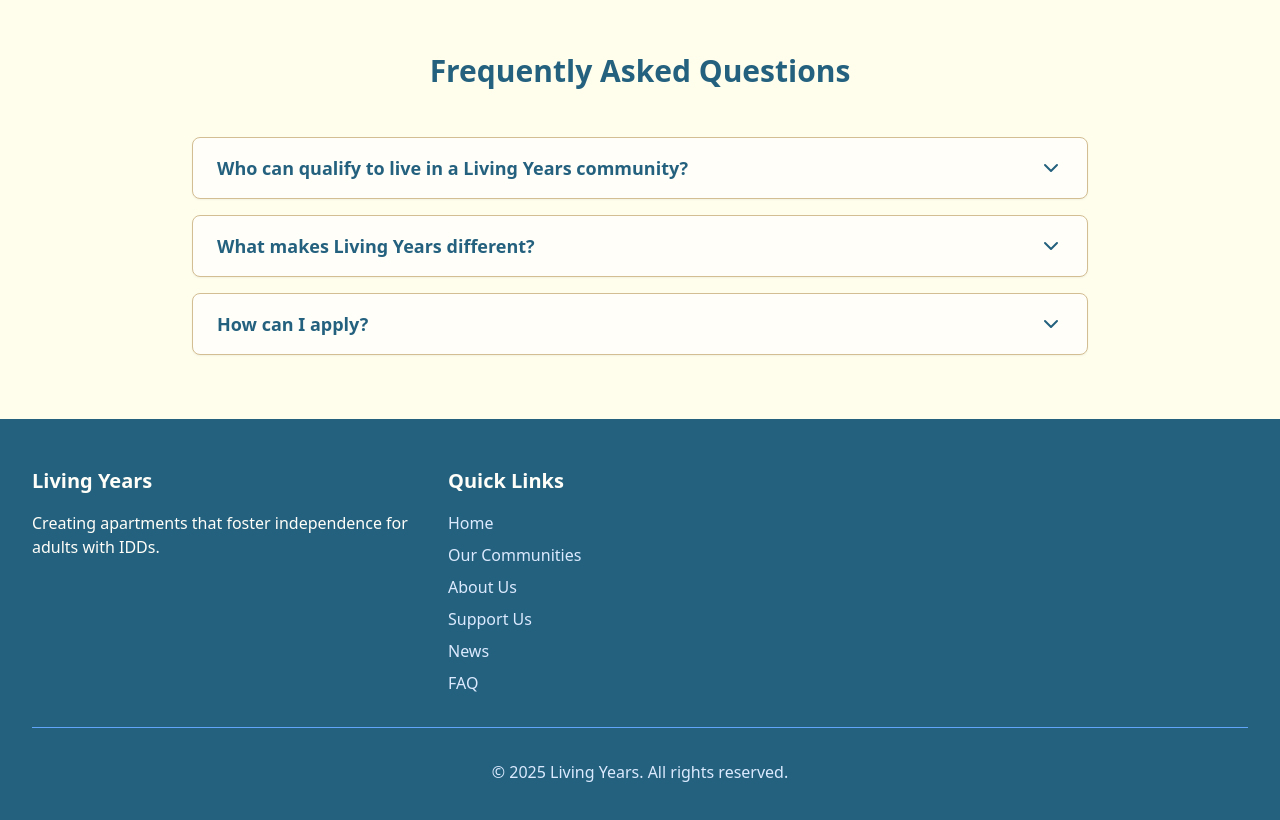
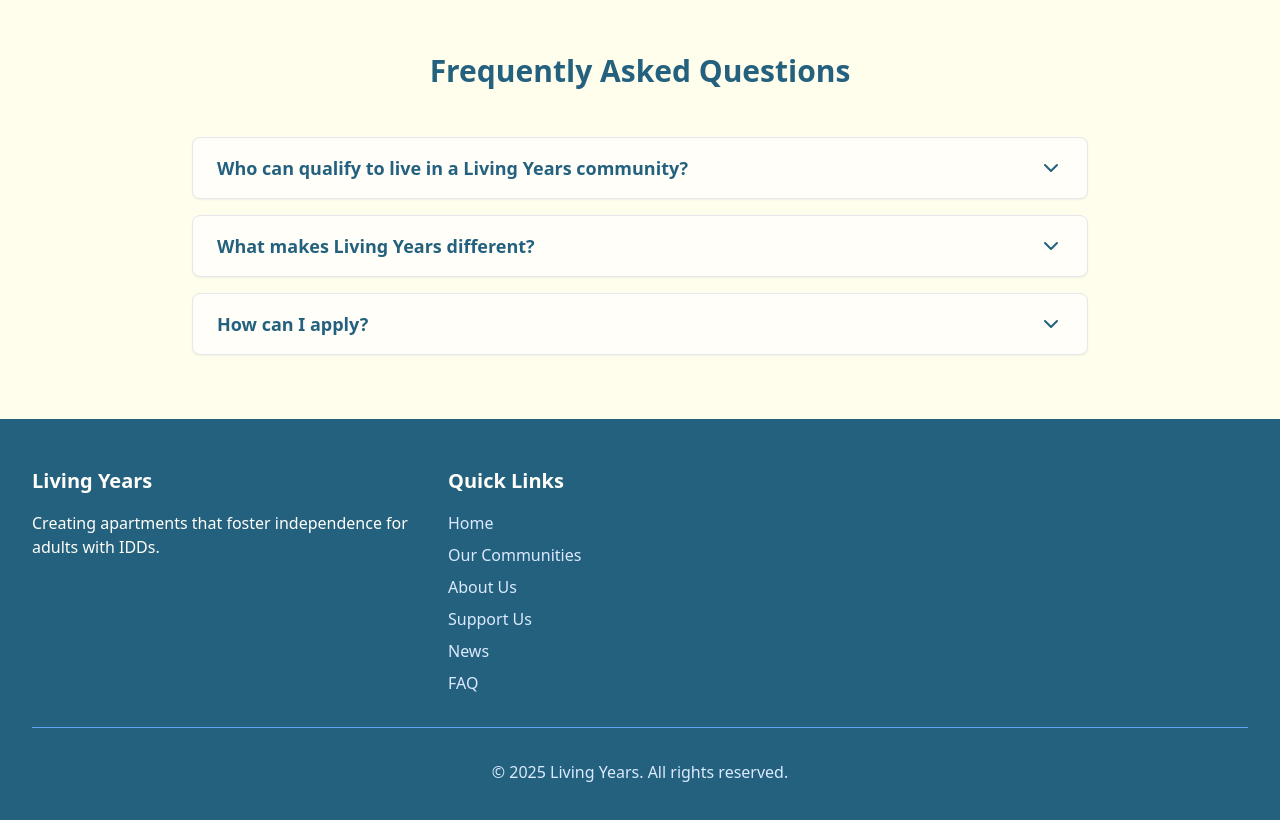
Before and after one commit to auzzie13/living-years-website, a React (Create React App) app: page / in a window 1280 px wide. Shown: the part 4240-5060 px from the top of the page. Built offline with nearby package versions, Linux system fonts and the light colour scheme.

Commit message:
changed Epley title, updated faq question

```diff
--- a/src/components/cards/FAQItem.jsx
+++ b/src/components/cards/FAQItem.jsx
@@ -4,11 +4,11 @@
 import React, { useState } from 'react';
 import { ChevronDown } from 'lucide-react';
 
-const FAQItem = ({ question, answer }) => {
+const FAQItem = ({ question, answer, hasButton, buttonText, onButtonClick }) => {
   const [isOpen, setIsOpen] = useState(false);
 
   return (
-    <div className="bg-living-white rounded-lg shadow-sm border border-living-gold overflow-hidden">
+    <div className="bg-living-white rounded-lg shadow-sm border border-gray-200 overflow-hidden">
       <button
         onClick={() => setIsOpen(!isOpen)}
         className="w-full px-6 py-4 flex justify-between items-center text-left hover:bg-gray-50 transition-colors"
@@ -31,6 +31,14 @@ const FAQItem = ({ question, answer }) => {
           <div className="text-gray-700 leading-relaxed whitespace-pre-line">
             {answer}
           </div>
+          {hasButton && (
+            <button
+              onClick={onButtonClick}
+              className="mt-4 bg-living-blue text-living-white px-6 py-3 rounded-lg font-semibold hover:bg-opacity-90 transition-colors"
+            >
+              {buttonText || 'Learn More'}
+            </button>
+          )}
         </div>
       </div>
     </div>
--- a/src/components/sections/AboutSection.jsx
+++ b/src/components/sections/AboutSection.jsx
@@ -10,7 +10,7 @@ const AboutSection = () => {
   const boardMembers = [
     {
       name: "Mike Epley",
-      title: "CEO",
+      title: "Founder/CEO",
       image: "/images/Mike_Epley.png",
       bio: "Mike is passionate for this nonprofit started with his faith in Jesus Christ and believes it's a calling from the Lord. He had the vision for 15 years and wanted to put it to fruition. With not ever being married, he believes in community and feels his success has been granted by God and extended through his friendships. He wanted to create that opportunity for adults with intellectual and/or developmental disabilities to have a chance to experience apartment-style living on their own while building friendships within a community.\n\n Currently, he is the play-by-play broadcaster for Indy Nation Sports Network, spotter for the Tennessee Titans, and has been in recruitment on a state and national level for the last 12 plus years.\n\n He has a French bulldog named Stick. No kids and driven to make the world a better place."
     },
--- a/src/components/sections/FAQSection.jsx
+++ b/src/components/sections/FAQSection.jsx
@@ -7,6 +7,13 @@ import SectionTitle from '../common/SectionTitle';
 import FAQItem from '../cards/FAQItem';
 
 const FAQSection = () => {
+  const scrollToContact = () => {
+    const contactSection = document.getElementById('contact');
+    if (contactSection) {
+      contactSection.scrollIntoView({ behavior: 'smooth', block: 'start' });
+    }
+  };
+
   const faqs = [
     {
       q: "Who can qualify to live in a Living Years community?",
@@ -43,7 +50,10 @@ Tennessee law further recognizes intellectual disability as a form of developmen
     },
     {
       q: "How can I apply?",
-      a: "Contact us directly to learn about availability and the application process for our communities. You can reach us by email at info@livingyears.org or by phone at (555) 123-4567. Our staff will guide you through the application process and answer any questions you may have."
+      a: "To get started, please complete the application form above. Once we receive your information, a member of the Living Years team will follow up to discuss availability, next steps, and answer any questions you may have.",
+      hasButton: true,
+      buttonText: "Go to Application Form",
+      onButtonClick: scrollToContact
     }
   ];
 
@@ -53,7 +63,14 @@ Tennessee law further recognizes intellectual disability as a form of developmen
         <SectionTitle>Frequently Asked Questions</SectionTitle>
         <div className="space-y-4">
           {faqs.map((item, i) => (
-            <FAQItem key={i} question={item.q} answer={item.a} />
+            <FAQItem
+              key={i}
+              question={item.q}
+              answer={item.a}
+              hasButton={item.hasButton}
+              buttonText={item.buttonText}
+              onButtonClick={item.onButtonClick}
+            />
           ))}
         </div>
       </div>
```
